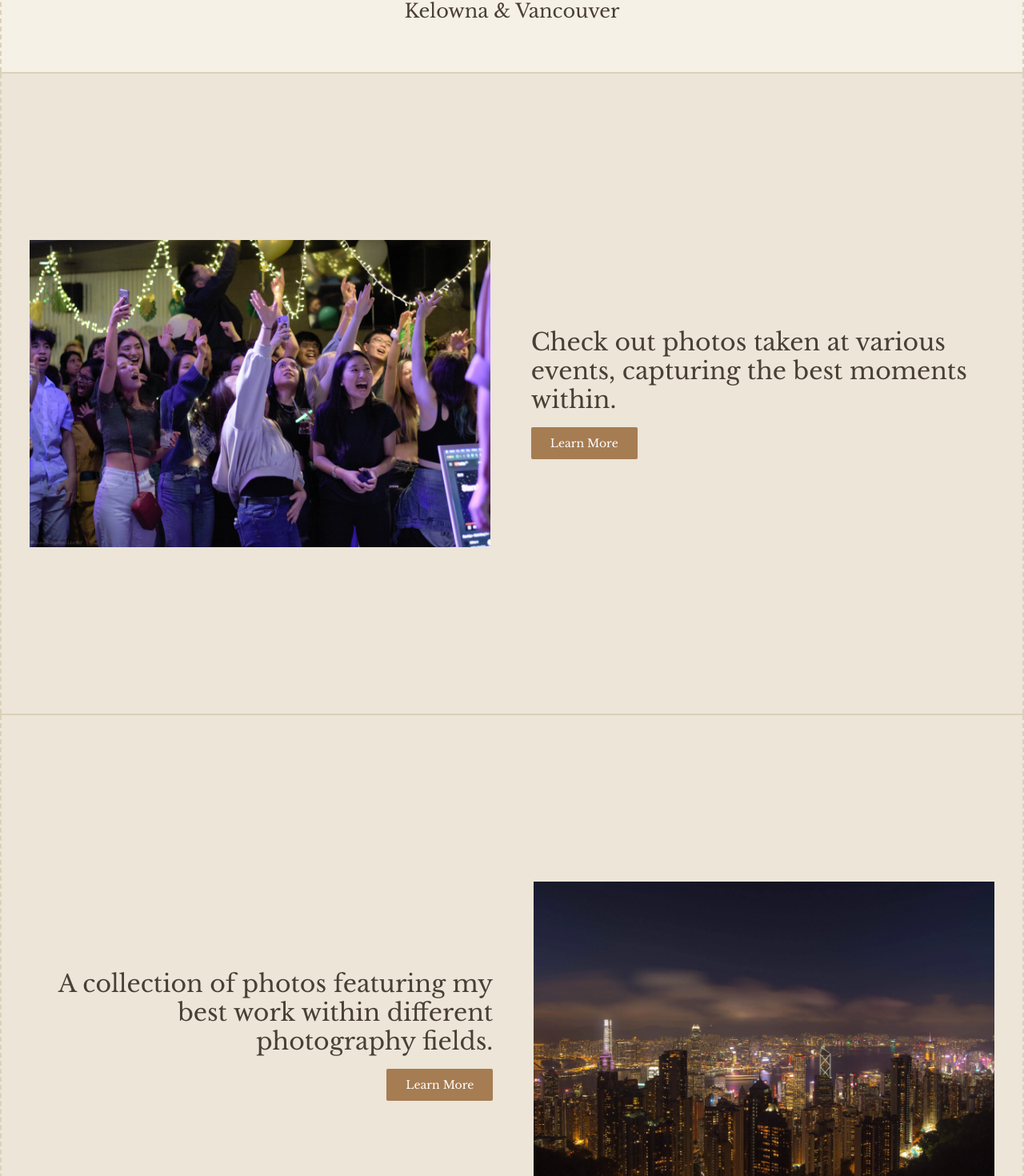
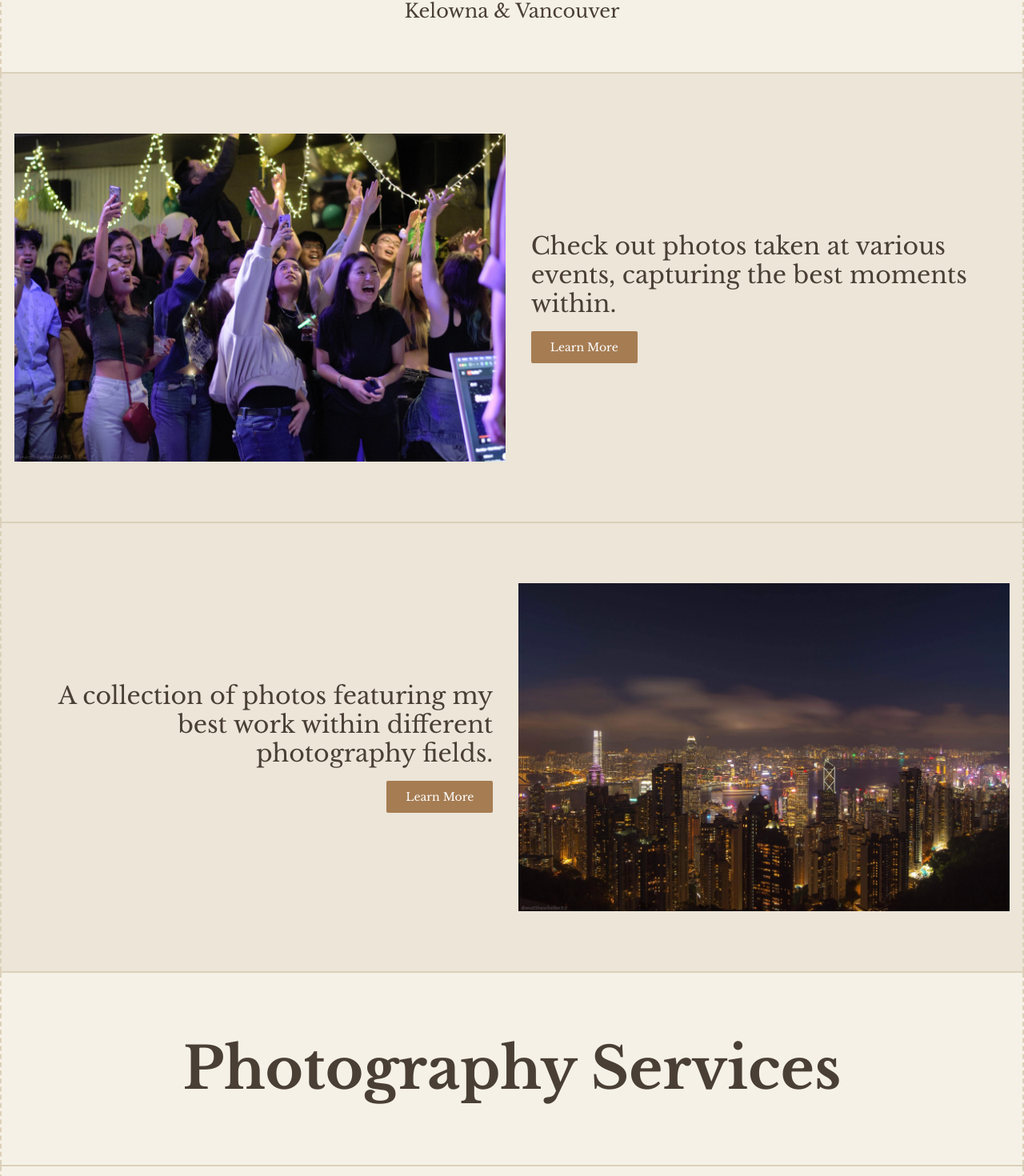
Before and after one commit to rinmeng/tsengphoto, a Next.js app: page / in a window 1280 px wide. Shown: the part 952-2422 px from the top of the page at 80% size. Built offline with nearby package versions, Linux system fonts and the light colour scheme; no server answers.

Commit message:
Refactor layout styles for consistency and improved responsiveness in Home component

```diff
--- a/app/page.tsx
+++ b/app/page.tsx
@@ -23,10 +23,10 @@ export default function Home() {
       <Separator className='border-t-2' />
       <section className='container mx-auto'>
         <div
-          className='h-140 lg:h-screen bg-muted flex flex-col md:flex-row items-center
-            border-dashed border-x-2 justify-center gap-4 p-4'
+          className='h-140 bg-muted flex flex-col md:flex-row items-center border-dashed
+            border-x-2 justify-center gap-4 p-4'
         >
-          <div className='relative w-full h-1/2 md:w-1/2 md:h-1/2'>
+          <div className='relative w-full md:w-1/2 aspect-[4/3]'>
             <Image
               src={learnMore[0]}
               fill
@@ -47,10 +47,10 @@ export default function Home() {
       <Separator className='border-t-2' />
       <section className='container mx-auto'>
         <div
-          className='h-140 lg:h-screen bg-muted flex flex-col md:flex-row-reverse
-            border-dashed border-x-2 items-center justify-center gap-4 p-4'
+          className='h-140 bg-muted flex flex-col md:flex-row-reverse border-dashed
+            border-x-2 items-center justify-center gap-4 p-4'
         >
-          <div className='relative w-full h-1/2 md:w-1/2 md:h-1/2'>
+          <div className='relative w-full md:w-1/2 aspect-[4/3]'>
             <Image
               src={learnMore[1]}
               fill
```
